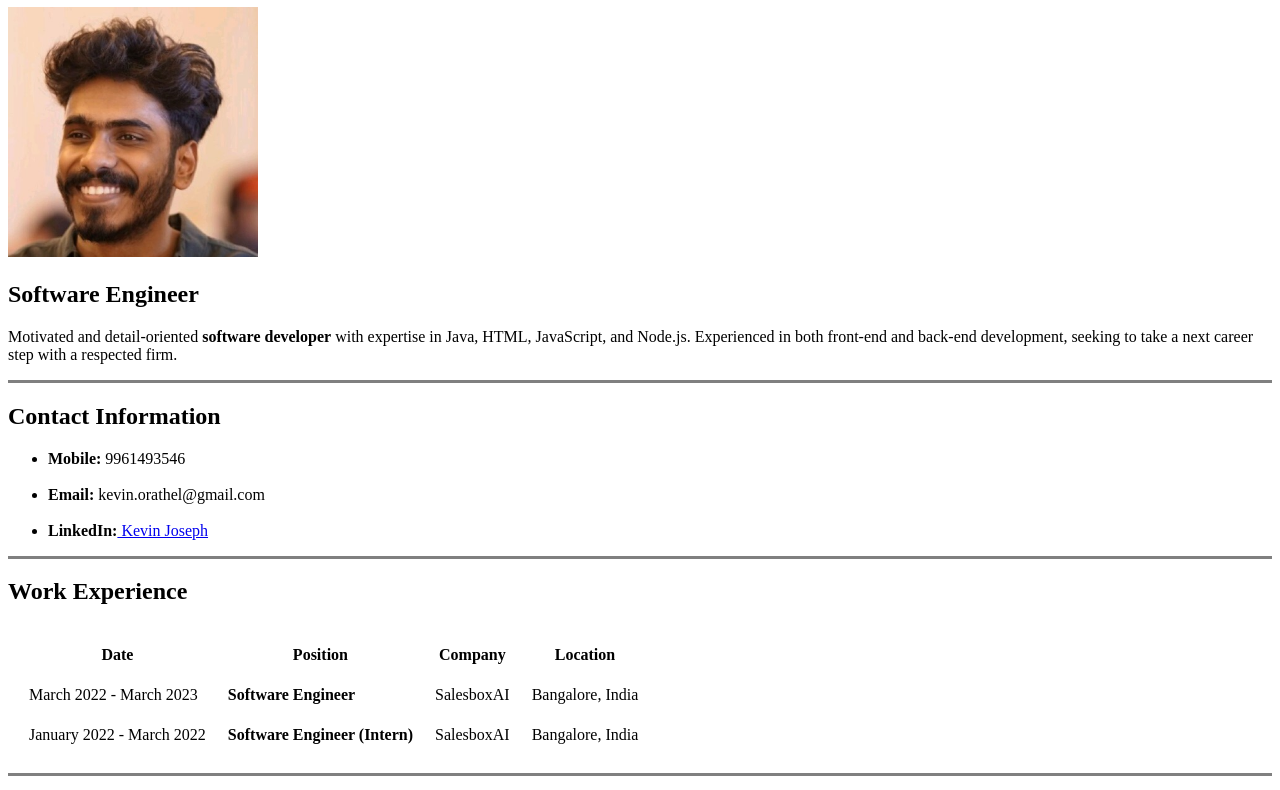
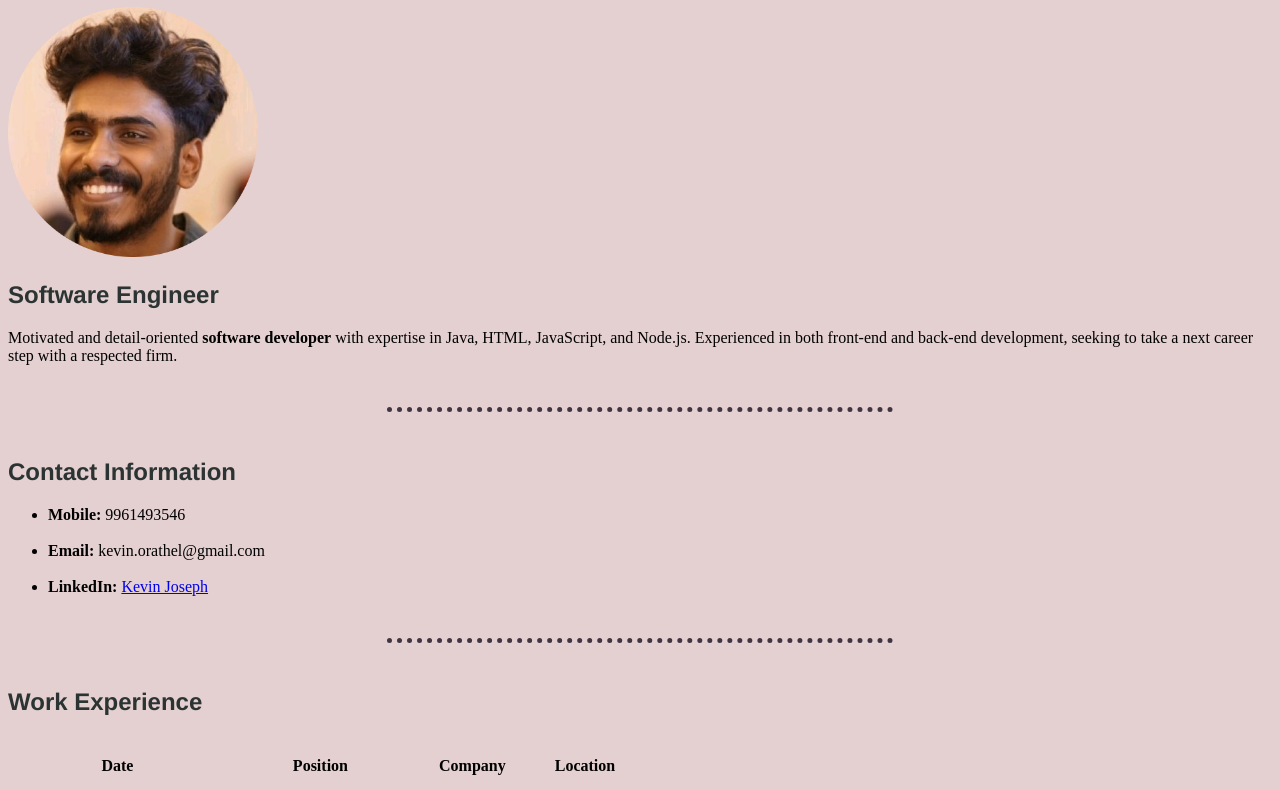
Before and after one commit to kevinorathel/Resume, a plain HTML site: page index.html in a window 1280 px wide. Shown: the part 73-863 px from the top of the page. Drawn offline with Linux system fonts and the light colour scheme.

Commit message:
Feat: Added some basic CSS Styling

```diff
--- /dev/null
+++ b/css/styles.css
@@ -0,0 +1,18 @@
+body{
+    background-color: #E4D0D0;
+}
+hr{
+    border-style: dotted none none none;
+    border-color: #413543;
+    border-width: 5px;
+    height: 0px;
+    width: 40%;
+}
+h1{
+    color: #413543;
+    font-family:'Franklin Gothic Medium', 'Arial Narrow', Arial, sans-serif;
+}
+h2{
+    color: #2C3333;
+    font-family:'Franklin Gothic Medium', 'Arial Narrow', Arial, sans-serif;
+}
--- a/index.html
+++ b/index.html
@@ -5,10 +5,11 @@
     <meta http-equiv="X-UA-Compatible" content="IE=edge">
     <meta name="viewport" content="width=device-width, initial-scale=1.0">
     <title>Kevin's Resume</title>
+    <link rel="stylesheet" href="css/styles.css">
 </head>
 <body>
     <h1>Kevin Mathew Joseph</h1>
-    <img src="images/dp.jpg" alt ="Kevin's Display Picture" width="250px" height="250px">
+    <img src="images/dp-circle.png" alt ="Kevin's Display Picture" width="250px" height="250px">
     <h2>Software Engineer</h2>
 
     <p>
@@ -19,7 +20,11 @@
         respected firm.
     </p>
 
-    <hr size="3" noshade>
+    <br>
+
+    <hr size="3">
+
+    <br>
 
     <h2>Contact Information</h2>
     <p>
@@ -28,11 +33,15 @@
         <br>
         <li><strong>Email:</strong> kevin.orathel@gmail.com</li>
         <br>
-        <li><strong>LinkedIn:</strong><a href="https://www.linkedin.com/in/kevin-joseph-360630208/"> Kevin Joseph</a> </li>
+        <li><strong>LinkedIn: </strong><a href="https://www.linkedin.com/in/kevin-joseph-360630208/">Kevin Joseph</a> </li>
         </ul>
     </p>
 
-    <hr size="3" noshade>
+    <br>
+
+    <hr size="3">
+
+    <br>
 
     <h2><strong>Work Experience</strong></h2>
 
@@ -59,7 +68,11 @@
         </tbody>
     </table>
 
-    <hr size="3" noshade>
+    <br>
+
+    <hr size="3">
+
+    <br>
 
     <h2>Skills</h2>
 
@@ -109,7 +122,11 @@
         </tbody>
     </table>
 
-    <hr size="3" noshade>
+    <br>
+
+    <hr size="3">
+
+    <br>
 
     <h3>Want to connect? Message me on LinkedIn or send me an Email, or if that doesnt workout drop me your contact details <a href="contact.html">here</a> and ill get back to you as soon as i can :)</h3>
 
```
Also changed, not shown: contact.html (+2 -1 lines), images/dp-circle.png (added).
